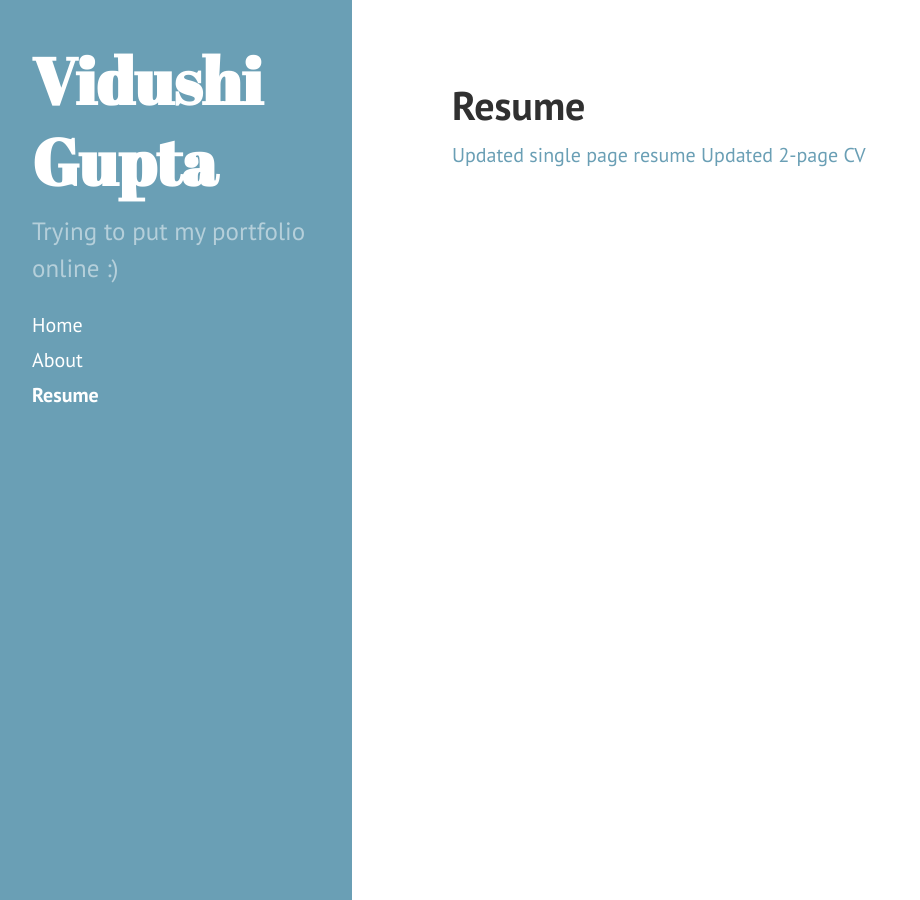
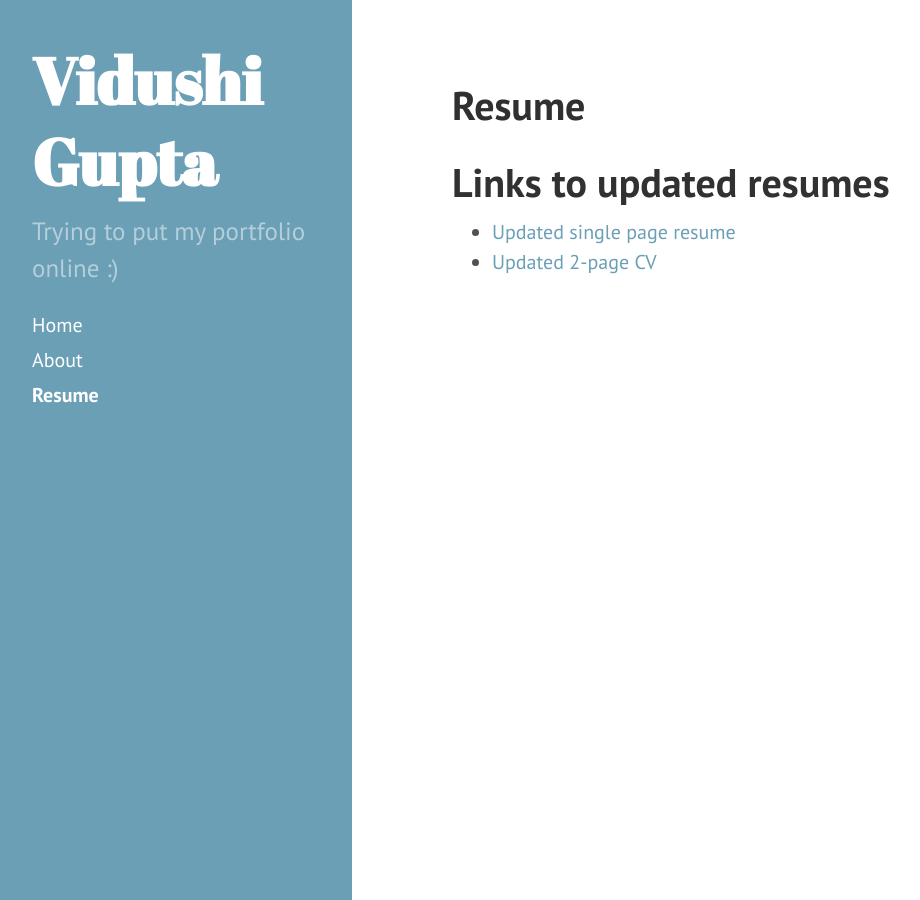
Before and after one commit to VidushiGupta80/vidushigupta80.github.io, a Jekyll site: the page built from resume.md, in a window 1280 px wide. Shown: the whole page, without its empty margins (8-928 px from the left). Built offline with Jekyll 4.4.1, drawn with Linux system fonts in a browser that asks for light colours; Markdown is read by kramdown in place of the engine named in the settings.

Commit message:
Update resume.md

```diff
--- a/resume.md
+++ b/resume.md
@@ -3,5 +3,6 @@ layout: page
 title: Resume
 ---
 
-[Updated single page resume](https://vidushigupta80.github.io/public/single_page_resume.pdf)
-[Updated 2-page CV](https://vidushigupta80.github.io/public/2_page_cv.pdf)
+# Links to updated resumes
+- [Updated single page resume](https://vidushigupta80.github.io/public/single_page_resume.pdf)
+- [Updated 2-page CV](https://vidushigupta80.github.io/public/2_page_cv.pdf)
```
